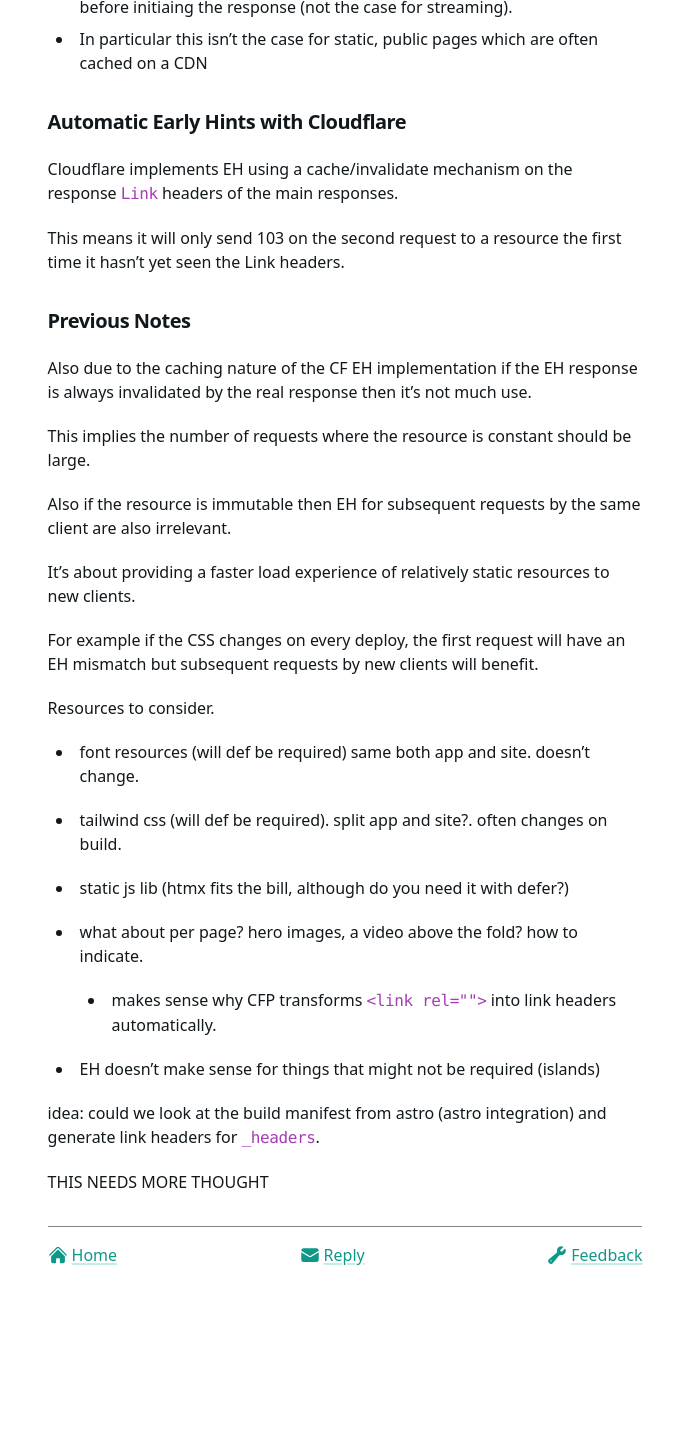
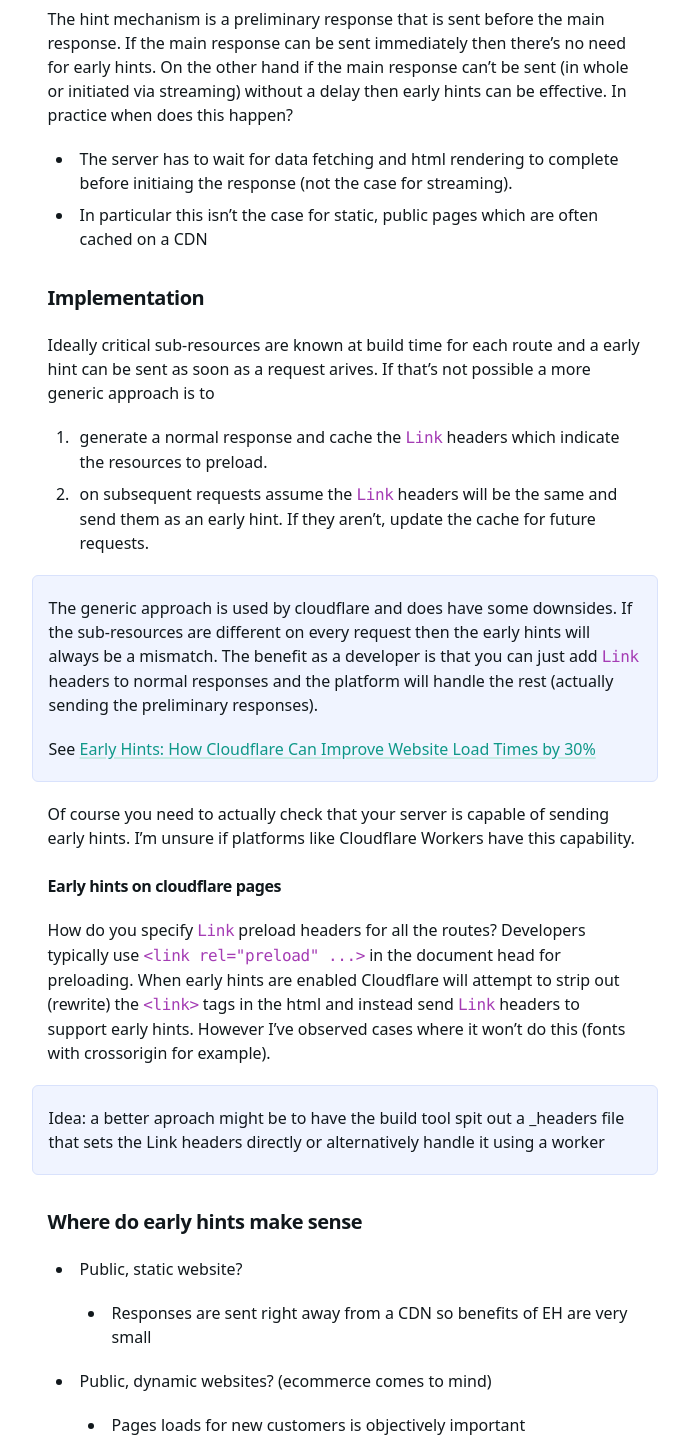
Before and after one commit to mrmcc3/vibing-dev, an Astro site: page /notes/early-hints in a window 1280 px wide. Shown: the part 1354-2800 px from the top of the page, without its empty margins (295-984 px from the left). Before the commit the page ends 2717 px from the top, so only its background shows below. Built offline with nearby package versions, Linux system fonts and the light colour scheme; Astro itself is replaced by a stand-in of ours.

Commit message:
update early hints note

```diff
--- a/src/pages/notes/early-hints.md
+++ b/src/pages/notes/early-hints.md
@@ -2,7 +2,6 @@
 layout: "@site/Note.astro"
 title: "Early Hints"
 description: "Thoughts on early hints"
-draft: true
 ---
 
 ## What are early hints?
@@ -19,18 +18,25 @@
 ### Cached sub-resources
 
 We're talking about speeding up page loads by kicking-off requests to critical sub-resources sooner.
-This has no effect if the resources are already cached client side. So in the case of
-site-wide, immutable resources only the cache misses benefit from early hints. This occurs
+Some typical sub-resources are:
 
-   - on initial visit
-   - after deploys
+  - stylesheets
+  - fonts
+  - above the fold images
+
+It's often the case that these are static build assets that are served with immutable cache headers.
+Preemptively fetching these resources when they are already cached by the client has virtually no
+effect on page loads. In this case it's the **cache misses** that benefit from early hints which occurs:
+
+  - on initial visit
+  - after deploys (new assets)
 
 On the other hand, dynamic sub-resources are good EH candidates on every request.
 
 ### Server think time
 
 The hint mechanism is a preliminary response that is sent before the main response.
-If the main response can be sent immediately then there's no need for early hints.
+If the main response can be sent immediately then there's **no need for early hints**.
 On the other hand if the main response can't be sent
 (in whole or initiated via streaming) without a delay then early hints
 can be effective. In practice when does this happen?
@@ -40,48 +46,54 @@
   - In particular this isn't the case for static, public pages which are often
     cached on a CDN
 
-### Automatic Early Hints with Cloudflare
+### Implementation
 
-Cloudflare implements EH using a cache/invalidate mechanism on the
-response `Link` headers of the main responses.
+Ideally critical sub-resources are known at build time for each route and a early
+hint can be sent as soon as a request arives. If that's not possible a more generic approach
+is to
 
-This means it will only send 103 on the second request to a resource
-the first time it hasn't yet seen the Link headers.
+  1. generate a normal response and cache the `Link` headers which indicate the
+     resources to preload.
+  2. on subsequent requests assume the `Link` headers will be the same and send them
+     as an early hint. If they aren't, update the cache for future requests.
 
-### Previous Notes
+> The generic approach is used by cloudflare and does have some downsides. If the sub-resources
+are different on every request then the early hints will always be a mismatch. The benefit as
+a developer is that you can just add `Link` headers to normal responses and the platform will
+handle the rest (actually sending the preliminary responses).
+>
+> See [Early Hints: How Cloudflare Can Improve Website Load Times by 30%][3]
 
+Of course you need to actually check that your server is capable of sending early hints. I'm unsure
+if platforms like Cloudflare Workers have this capability.
 
-Also due to the caching nature of the CF EH implementation if the
-EH response is always invalidated by the real response then it's not much
-use.
+#### Early hints on cloudflare pages
 
-This implies the number of requests where the resource is constant should
-be large.
+How do you specify `Link` preload headers for all the routes? Developers typically use
+`<link rel="preload" ...>` in the document head for preloading. When early hints are enabled
+Cloudflare will attempt to strip out (rewrite) the `<link>` tags in the html
+and instead send `Link` headers to support early hints.
+However I've observed cases where it won't do this (fonts with crossorigin for example).
 
-Also if the resource is immutable then EH for subsequent requests by the same
-client are also irrelevant.
+> **Idea:** a better aproach might be to have the build tool spit out a _headers file that sets the
+Link headers directly or alternatively handle it using a worker
 
-It's about providing a faster load experience of relatively static resources
-to new clients.
+### Where do early hints make sense
 
-For example if the CSS changes on every deploy, the first request will have an
-EH mismatch but subsequent requests by new clients will benefit.
+- Public, static website?
+  - Responses are sent right away from a CDN so benefits of EH are very small
+- Public, dynamic websites? (ecommerce comes to mind)
+  - Pages loads for new customers is objectively important
+  - Dynamic banners
+  - In these cases I wonder if [SWR][5] is an alternate to EHs
+- Private, dynamic apps?
+  - Small improvements to initial page load performance for new users isn't big enough of a concern
+    to justify EHs IMO
 
-Resources to consider.
-- font resources (will def be required) same both app and site. doesn't change.
-- tailwind css (will def be required). split app and site?. often changes on build.
-- static js lib (htmx fits the bill, although do you need it with defer?)
-
-- what about per page? hero images, a video above the fold? how to indicate.
-  - makes sense why CFP transforms `<link rel="">` into link headers automatically.
-
-- EH doesn't make sense for things that might not be required (islands)
-
-idea: could we look at the build manifest from astro (astro integration)
-and generate link headers for `_headers`.
-
-THIS NEEDS MORE THOUGHT
+For more information Cloudflare has an [article][4] with measurments on real sites.
 
 [1]: https://developer.chrome.com/blog/early-hints/
 [2]: https://developers.cloudflare.com/cache/about/early-hints/
 [3]: https://blog.cloudflare.com/early-hints/
+[4]: https://blog.cloudflare.com/early-hints-performance/
+[5]: https://web.dev/stale-while-revalidate/
```
Also changed, not shown: src/pages/notes/color-scheme.md (+1 -0 lines).
